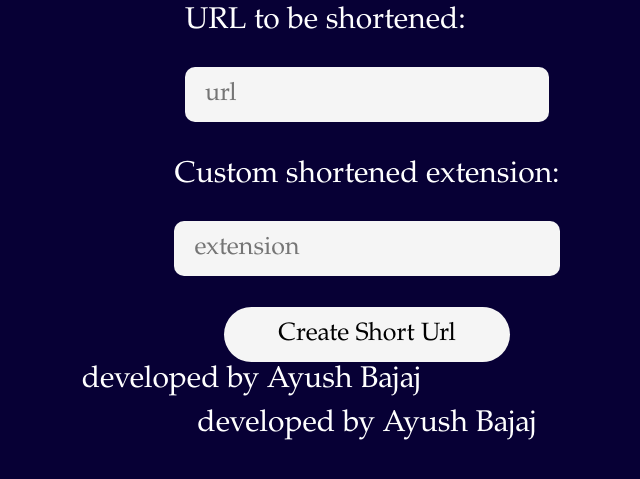
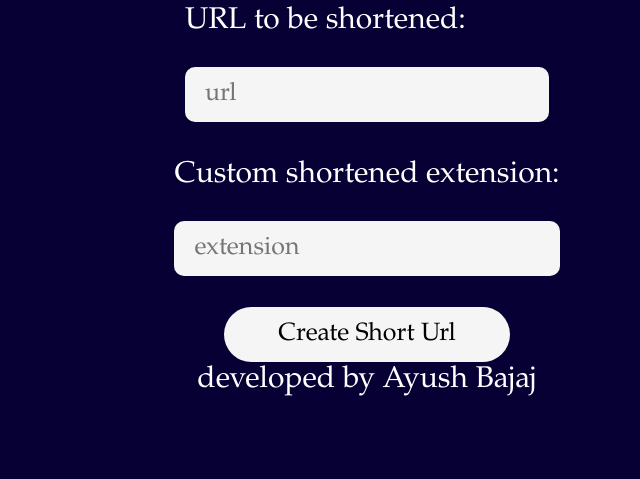
Before and after one commit to BajajAyush/url_shortener, a Django app: page / in a window 1280 px wide. Shown: the part 102-581 px from the top of the page, without its empty margins (273-913 px from the left). Run offline with Django 3.2, Linux system fonts and the light colour scheme; some libraries are stand-ins or nearby versions.

Commit message:
things added

```diff
--- a/main/templates/main/base.html
+++ b/main/templates/main/base.html
@@ -88,7 +88,7 @@
         			{% block content %}
 
         			{% endblock %}
-                    <h3 class="bottom">developed by Ayush Bajaj</h3>
+
         		</div>
         	</div>
         </div>
```
